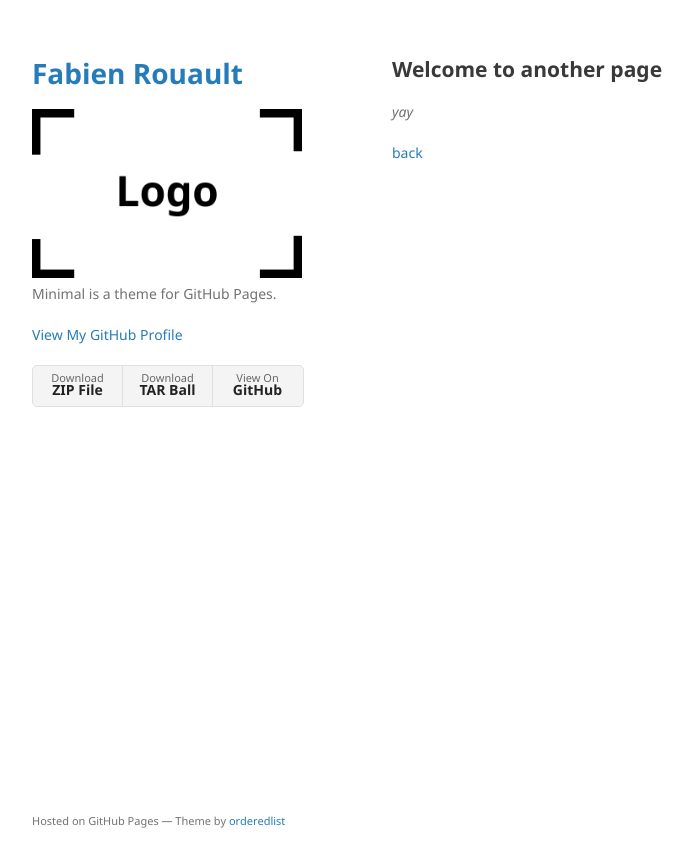
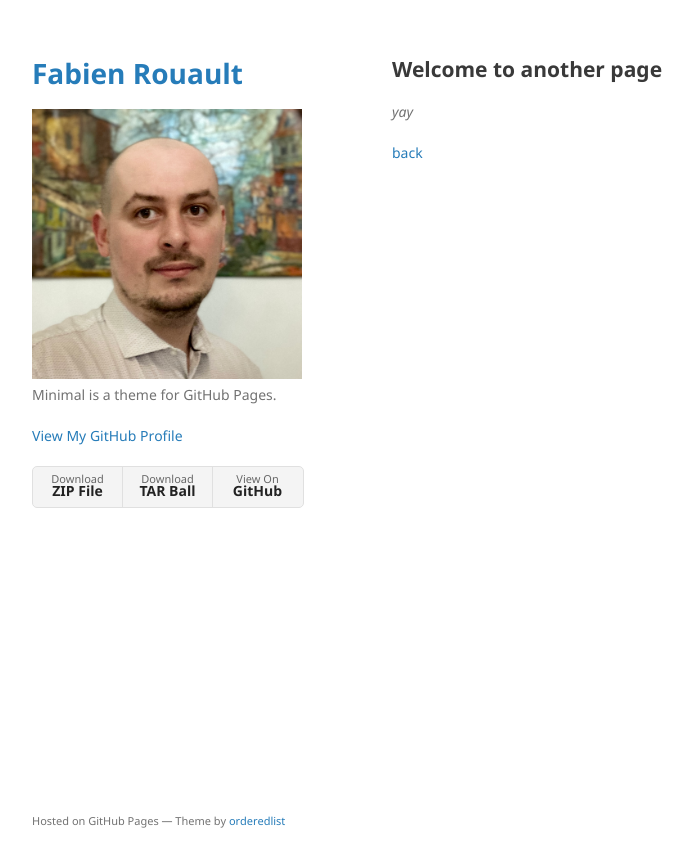
Before and after one commit to fabienrouault/fabienrouault.github.io, a Jekyll site: the page built from another-page.md, in a window 1280 px wide. Shown: the top 867 px of the page, without its empty margins (178-871 px from the left). Built offline with Jekyll 4.4.1, drawn with Linux system fonts in a browser that asks for light colours; our own code applies the rules of GitHub Pages for plain Markdown files.

Commit message:
Update _config.yml

```diff
--- a/_config.yml
+++ b/_config.yml
@@ -1,5 +1,5 @@
 title: Fabien Rouault
-logo: /assets/img/logo.png
+logo: /assets/img/IMG_0492.jpg
 description: Minimal is a theme for GitHub Pages.
 show_downloads: true
 google_analytics:
```
